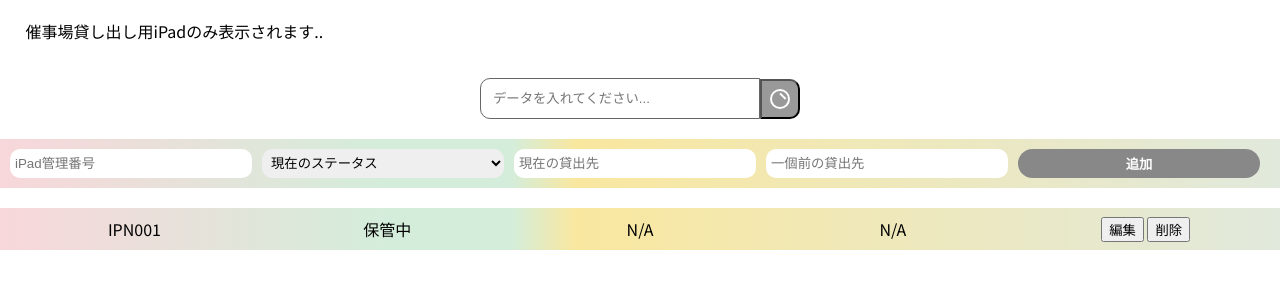
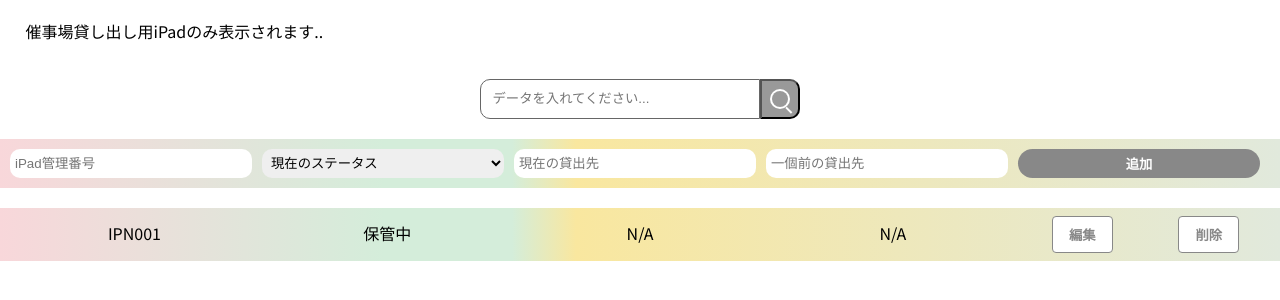
Before and after one commit to nyamoydev/iPadManager, a plain HTML site: page index.html in a window 1280 px wide. Shown: the part 70-370 px from the top of the page. Drawn offline with Linux system fonts and the light colour scheme; a web font is replaced by a local one.

Commit message:
フロントエンド一応完成

```diff
--- a/index.html
+++ b/index.html
@@ -2,12 +2,8 @@
 <html>
 <head>
     <title>iPad管理台帳</title>
-
-
     <link href="https://fonts.googleapis.com/css2?family=Kufam:wght@400;500;600;700&display=swap" rel="stylesheet">
     <link href="https://fonts.googleapis.com/css2?family=Noto+Sans+JP:wght@400;500;600;700&display=swap" rel="stylesheet">
-    <!-- destyle.css CDN -->
-
     <style>
         body {
             font-family: 'Kufam', 'Noto Sans JP', sans-serif;
@@ -15,28 +11,25 @@
             padding: 0;
             box-sizing: border-box;
         }
-
         h1 {margin-left: 2%;}
         p {margin-left: 2%;}
-
-    /* 検索窓関連 */
 
         .searchForm {
             display: flex;
             align-items: center;
             justify-content: center;
             height: 10vh;
-            width:25%;
+            width: 25%;
             margin: 0 auto;
         }
         #searchInput {
             flex: 1;
             width: 24%;
             margin: 20px auto;
-
-            padding: 12px;
+            padding: 11.5px;
             border: 1px solid #666;
             border-radius: 10px 0 0 10px;
+            border-collapse: collapse;
         }
         #searchSubmit {
             width: 40px;
@@ -63,58 +56,65 @@
             border-top: solid 2px #fff;
             transform: rotate(45deg);
             position: absolute;
-            top: 50%;
-            left: 50%;
+            top: 88%;
+            left: 68%;
             transform: translate(-50%, -50%) rotate(45deg);
         }
 
-    /* 入力窓関連 */
+
 
         form input, form select {
             flex: 1;
             margin-right: 10px;
             padding: 5px;
-            border-radius: 10px; /* データ入力欄を丸くします */
-            border: none; /* ふちを消してモダンデザインにします */
+            border-radius: 10px;
+            border: none;
         }
         form input[type="submit"] {
             color: #fff;
             font-weight: bold;
             background-color: #888;
             cursor: pointer;
-            border: none; /* ふちを消してモダンデザインにします */
-            transition: transform 0.3s ease-in-out;
-            border-radius: 20px; /* データ入力欄を丸くします */
+            border: none;
+            transition: transform 1s ease-in-out;
+            border-radius: 20px;
         }
         form input[type="submit"]:hover {
-            color: #fff;
-            font-weight: bold;
             background-color: #999;
             cursor: pointer;
-            border: none; /* ふちを消してモダンデザインにします */
-
-            transition: transform 60s ease-in-out;
-            border-radius: 10px; /* データ入力欄を丸くします */
+            border-radius: 10px;
         }
 
-        .row, #ipadForm {
+        #ipadForm, .row {
             background: linear-gradient(to right, #f8d7da 0%, #d4edda 30%, #d4edda 40%, #f9e79f 45%, #f9e79f 20%, #d6eaf8 125%);
         }
 
-    /* main.jsで生成される要素 */
-    .row {
+        .row {
             display: flex;
             flex-direction: row;
             justify-content: space-between;
             padding: 8px;
             border: none;
-            align-items: center; /* ここで垂直位置を中央に揃えます */
+            align-items: baseline;
+        }
+        .row > dt {
+            flex: 1;
+            text-align: center;
+            margin: 0;
+            padding: 0;
+
+        }
+        .row > dd {
+            flex: 1;
+            text-align: center;
+            margin: 0;
+            padding: 0;
         }
         .row > div {
             flex: 1;
             text-align: center;
-            margin:0;
-            padding:0;
+            margin: 0;
+            padding: 0;
         }
         form {
             display: flex;
@@ -125,6 +125,22 @@
             border: none;
         }
 
+        .editDiv {
+            display: flex;
+            flex-direction: row;
+            justify-content:space-around;
+            align-items: baseline;
+        }
+        .editDiv > button {
+            color: #888;
+            font-weight: bold;
+            background-color: #fff;
+            cursor: pointer;
+            padding:8px 16px;
+            border: 1px solid #888;
+            border-radius: 4px;
+
+        }
     </style>
 </head>
 <body>
@@ -146,7 +162,7 @@
         <input type="text" id="ipadPrevious" placeholder="一個前の貸出先">
         <input type="submit" value="追加">
     </form>
-    <div id="ipadContainer"></div>
+    <dl id="ipadContainer"></dl>
     <script>
         let ipadData = JSON.parse(localStorage.getItem('ipadData')) || [
             { id: 'IPN001', status: '保管中', current: 'N/A', previous: 'N/A' },
@@ -180,9 +196,8 @@
                 ipad.current.toLowerCase().includes(searchValue) ||
                 ipad.previous.toLowerCase().includes(searchValue)
             );
-            renderData(filteredData);
+            renderDataForDeleteIpad(filteredData);
         });
-
         function renderData(data) {
             let container = document.getElementById('ipadContainer');
             container.innerHTML = '';
@@ -190,17 +205,44 @@
                 let row = document.createElement('div');
                 row.className = 'row';
                 row.innerHTML = `
-                    <div>${ipad.id}</div>
-                    <div>${ipad.status}</div>
-                    <div>${ipad.current}</div>
-                    <div>${ipad.previous}</div>
-                    <div>
+                    <dt>${ipad.id}</dt>
+                    <dd>${ipad.status}</dd>
+                    <dd>${ipad.current}</dd>
+                    <dd>${ipad.previous}</dd>
+                    <div class="editDiv">
                         <button onclick="editIpad('${ipad.id}')">編集</button>
                         <button onclick="deleteIpad('${ipad.id}')">削除</button>
                     </div>
                 `;
                 container.appendChild(row);
             }
+            clearFormInputs();//←ここでinput, select内部の入力を消している
+        }
+        function renderDataForDeleteIpad(data) {
+            let container = document.getElementById('ipadContainer');
+            container.innerHTML = '';
+            for (let ipad of data) {
+                let row = document.createElement('div');
+                row.className = 'row';
+                row.innerHTML = `
+                    <dt>${ipad.id}</dt>
+                    <dd>${ipad.status}</dd>
+                    <dd>${ipad.current}</dd>
+                    <dd>${ipad.previous}</dd>
+                    <div class="editDiv">
+                        <button onclick="editIpad('${ipad.id}')">編集</button>
+                        <button onclick="deleteIpad('${ipad.id}')">削除</button>
+                    </div>
+                `;
+                container.appendChild(row);
+            }
+        }
+        function clearFormInputs() {
+            document.getElementById('ipadId').value = '';
+            document.getElementById('ipadStatus').value = '';
+            document.getElementById('ipadCurrent').value = '';
+            document.getElementById('ipadPrevious').value = '';
+            document.getElementById('ipadStatus').selectedIndex = 0;
         }
 
         function editIpad(id) {
@@ -217,7 +259,7 @@
         function deleteIpad(id) {
             ipadData = ipadData.filter(ipad => ipad.id !== id);
             localStorage.setItem('ipadData', JSON.stringify(ipadData));
-            renderData(ipadData);
+            renderDataForDeleteIpad(ipadData);
         }
         renderData(ipadData);
     </script>
```
